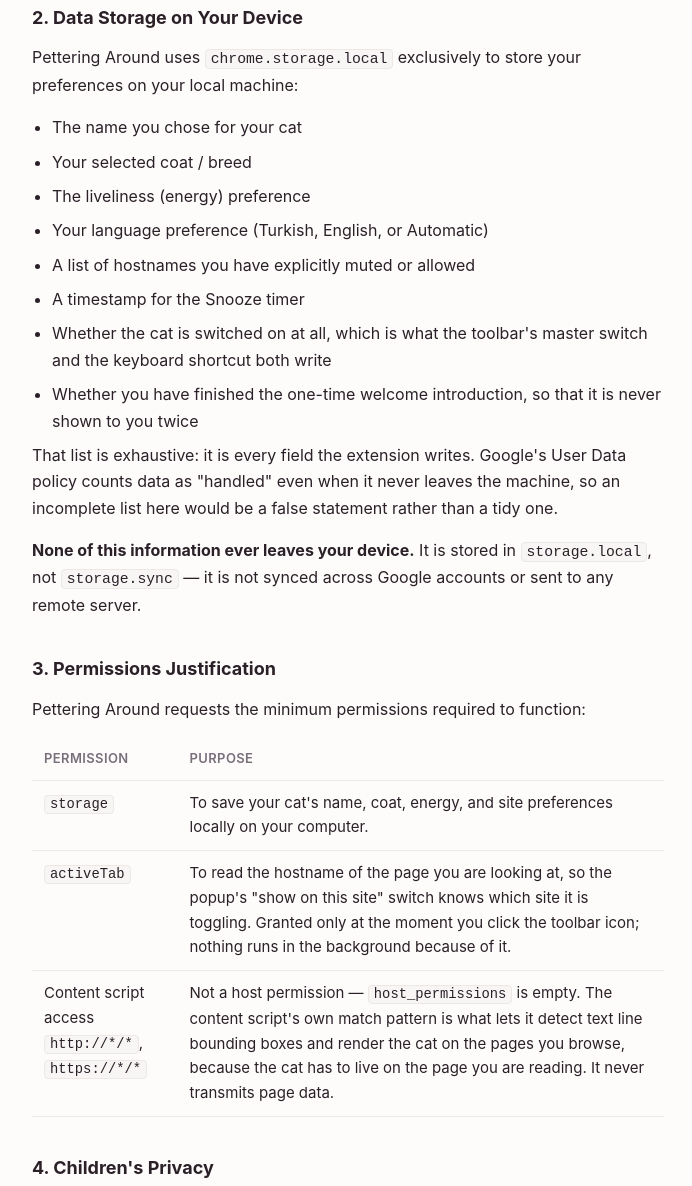
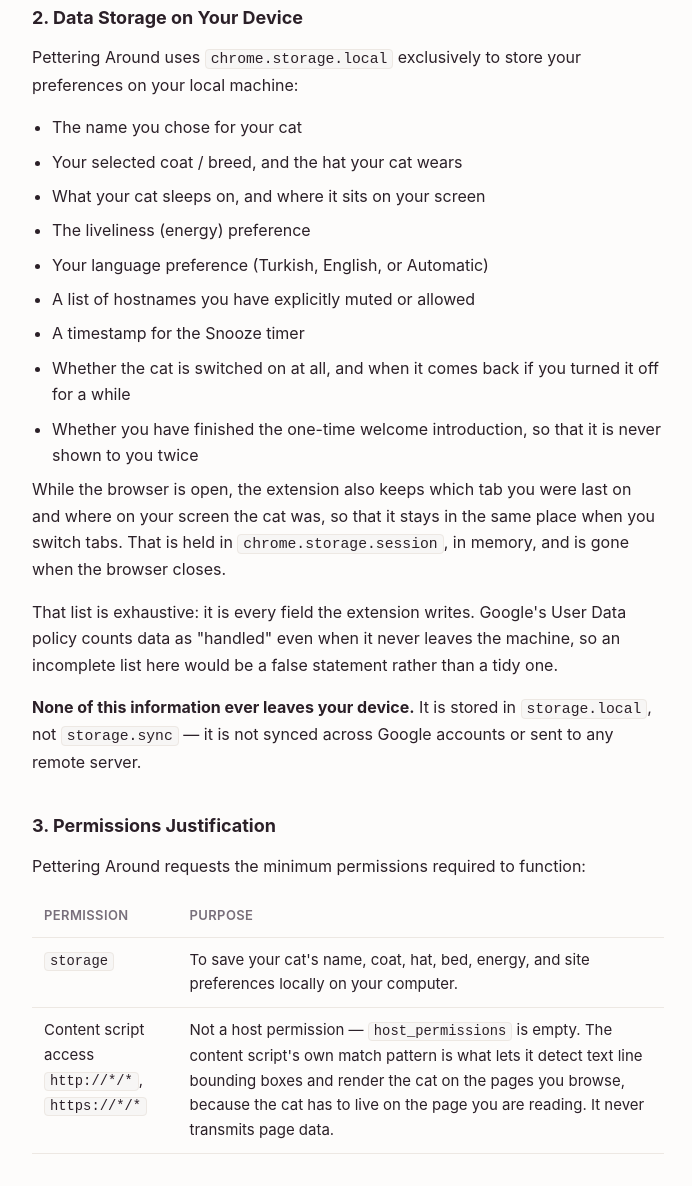
Before and after one commit to olcayhan/mochi-cat-site, a plain HTML site: page privacy.html in a window 1280 px wide. Shown: the part 685-1871 px from the top of the page, without its empty margins (292-984 px from the left). Drawn offline with Linux system fonts and the light colour scheme.

Commit message:
Bring the privacy policy up to date with 1.1.0 and 1.2.0
activeTab and the keyboard shortcut are gone, the master switch can turn the
cat off for a while, tab handover uses chrome.storage.session, and 1.2.0 stores
the hat, the bed and where the den sits. The page calls its list exhaustive, so
it now matches PRIVACY.md field for field.

Co-Authored-By: Claude Opus 5.5 <noreply@anthropic.com>

```diff
--- a/privacy.html
+++ b/privacy.html
@@ -57,7 +57,7 @@
   <main>
     <a class="back" href="index.html">← Pettering Around</a>
     <h1>Privacy Policy</h1>
-    <p class="updated">Last updated: August 24, 2026</p>
+    <p class="updated">Last updated: November 1, 2026</p>
 
     <p class="intro">Pettering Around ("the Extension") is developed as a privacy-first,
       zero-telemetry browser extension. Your privacy is not a setting; it is the core
@@ -82,16 +82,21 @@
       your local machine:</p>
     <ul>
       <li>The name you chose for your cat</li>
-      <li>Your selected coat / breed</li>
+      <li>Your selected coat / breed, and the hat your cat wears</li>
+      <li>What your cat sleeps on, and where it sits on your screen</li>
       <li>The liveliness (energy) preference</li>
       <li>Your language preference (Turkish, English, or Automatic)</li>
       <li>A list of hostnames you have explicitly muted or allowed</li>
       <li>A timestamp for the Snooze timer</li>
-      <li>Whether the cat is switched on at all, which is what the toolbar's master switch
-        and the keyboard shortcut both write</li>
+      <li>Whether the cat is switched on at all, and when it comes back if you turned it
+        off for a while</li>
       <li>Whether you have finished the one-time welcome introduction, so that it is never
         shown to you twice</li>
     </ul>
+    <p>While the browser is open, the extension also keeps which tab you were last on and
+      where on your screen the cat was, so that it stays in the same place when you switch
+      tabs. That is held in <code>chrome.storage.session</code>, in memory, and is gone when
+      the browser closes.</p>
     <p>That list is exhaustive: it is every field the extension writes. Google's User Data
       policy counts data as "handled" even when it never leaves the machine, so an incomplete
       list here would be a false statement rather than a tidy one.</p>
@@ -105,13 +110,7 @@
       <tr><th>Permission</th><th>Purpose</th></tr>
       <tr>
         <td><code>storage</code></td>
-        <td>To save your cat's name, coat, energy, and site preferences locally on your computer.</td>
-      </tr>
-      <tr>
-        <td><code>activeTab</code></td>
-        <td>To read the hostname of the page you are looking at, so the popup's "show on this
-          site" switch knows which site it is toggling. Granted only at the moment you click
-          the toolbar icon; nothing runs in the background because of it.</td>
+        <td>To save your cat's name, coat, hat, bed, energy, and site preferences locally on your computer.</td>
       </tr>
       <tr>
         <td>Content script access<br /><code>http://*/*</code>, <code>https://*/*</code></td>
```
